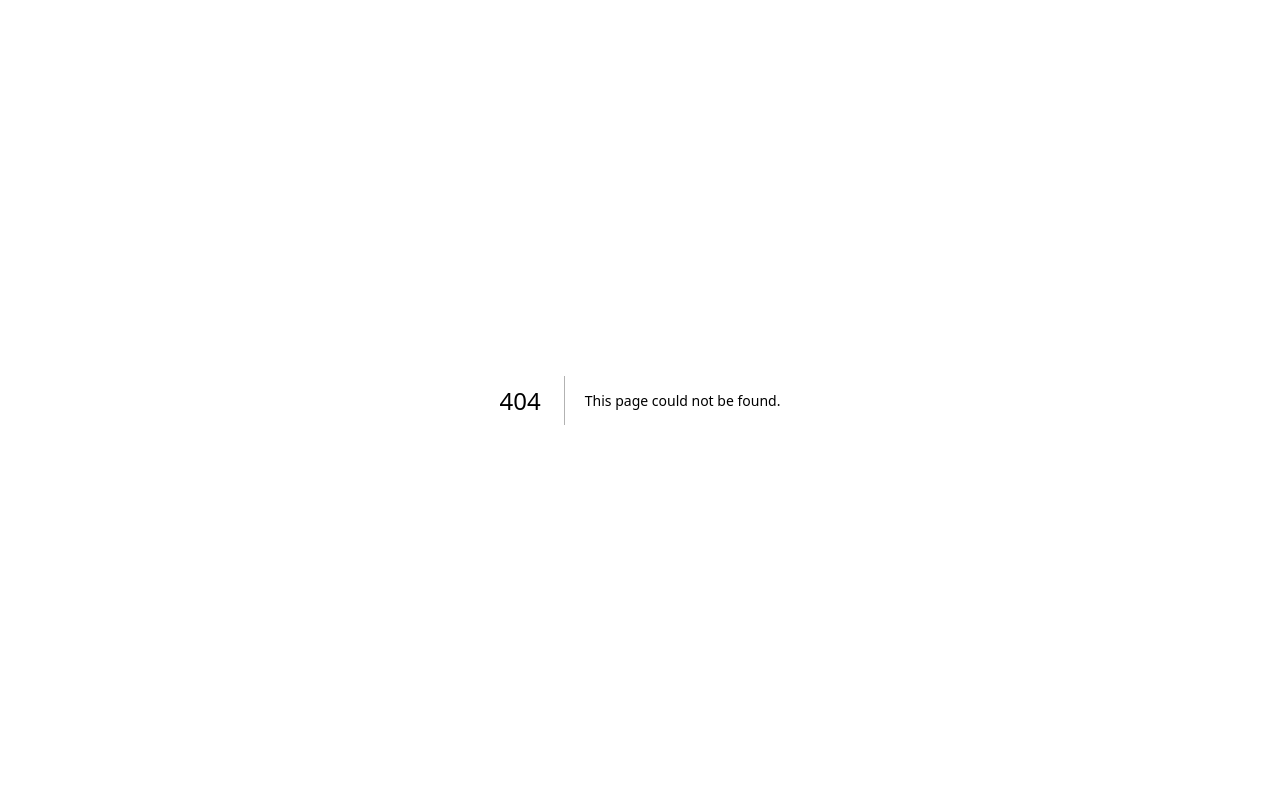
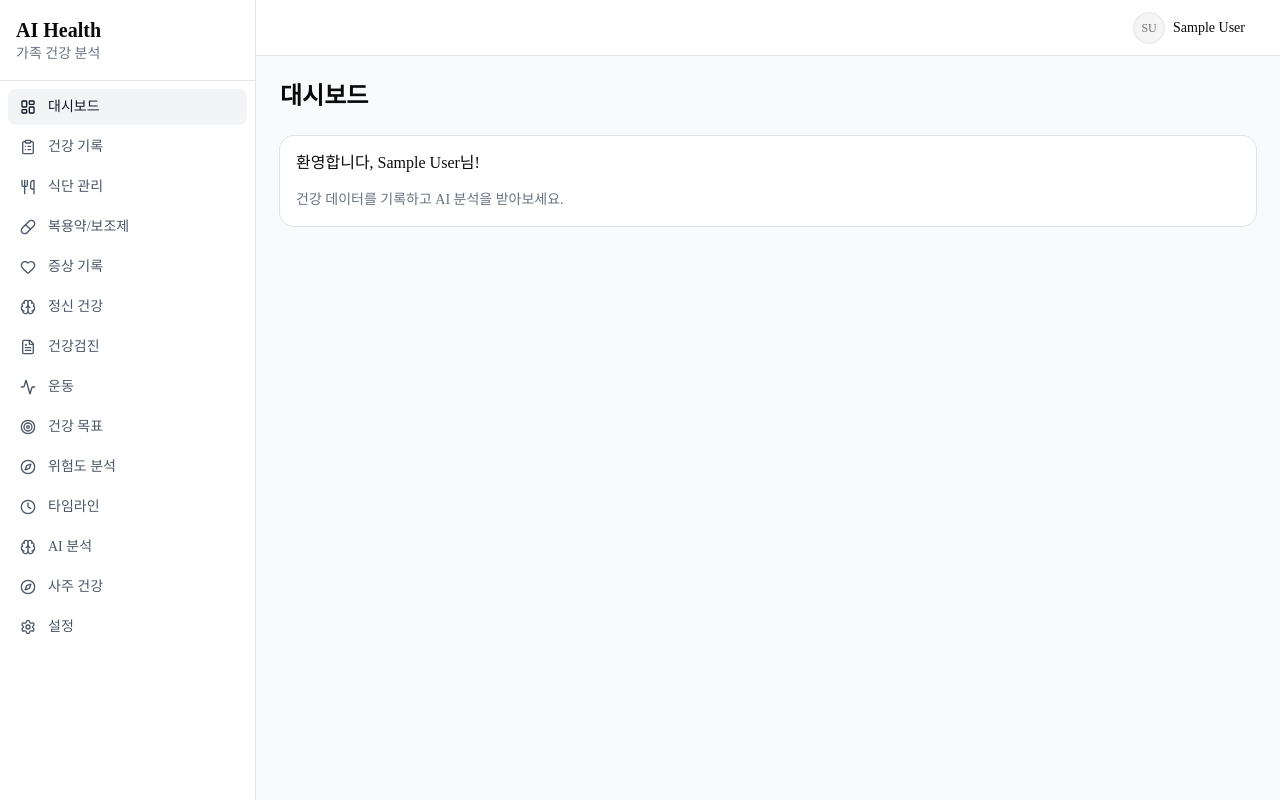
Before and after one commit to krdn/ai-health, a Next.js app: page /dashboard in a window 1280 px wide. Before the commit this address had no page. Built offline with nearby package versions, Linux system fonts and the light colour scheme; no server answers; sample sign-in values are in the browser's storage.

Commit message:
feat: 인증된 사용자 레이아웃 구현
사이드바 네비게이션, 헤더 (사용자 메뉴),
대시보드 페이지 껍데기, 미인증 시 리다이렉트

Co-Authored-By: Claude <noreply@anthropic.com>

```diff
--- /dev/null
+++ b/src/app/(app)/dashboard/page.tsx
@@ -0,0 +1,20 @@
+import { auth } from '@/lib/auth'
+import { Card, CardContent, CardHeader, CardTitle } from '@/components/ui/card'
+
+export default async function DashboardPage() {
+  const session = await auth()
+
+  return (
+    <div className="space-y-6">
+      <h2 className="text-2xl font-bold">대시보드</h2>
+      <Card>
+        <CardHeader>
+          <CardTitle>환영합니다, {session?.user?.name}님!</CardTitle>
+        </CardHeader>
+        <CardContent>
+          <p className="text-gray-500">건강 데이터를 기록하고 AI 분석을 받아보세요.</p>
+        </CardContent>
+      </Card>
+    </div>
+  )
+}
--- /dev/null
+++ b/src/app/(app)/layout.tsx
@@ -0,0 +1,19 @@
+import { redirect } from 'next/navigation'
+import { auth } from '@/lib/auth'
+import { Sidebar } from '@/components/layout/sidebar'
+import { Header } from '@/components/layout/header'
+
+export default async function AppLayout({ children }: { children: React.ReactNode }) {
+  const session = await auth()
+  if (!session) redirect('/login')
+
+  return (
+    <div className="flex h-screen">
+      <Sidebar />
+      <div className="flex-1 flex flex-col overflow-hidden">
+        <Header />
+        <main className="flex-1 overflow-y-auto p-6 bg-gray-50">{children}</main>
+      </div>
+    </div>
+  )
+}
--- /dev/null
+++ b/src/components/layout/header.tsx
@@ -0,0 +1,38 @@
+'use client'
+
+import { useSession, signOut } from 'next-auth/react'
+import { Button } from '@/components/ui/button'
+import { Avatar, AvatarFallback } from '@/components/ui/avatar'
+import {
+  DropdownMenu, DropdownMenuContent, DropdownMenuItem, DropdownMenuTrigger,
+} from '@/components/ui/dropdown-menu'
+
+export function Header() {
+  const { data: session } = useSession()
+
+  const name = session?.user?.name ?? '?'
+  const initials = /[가-힣]/.test(name)
+    ? name.slice(0, 2)
+    : name.split(' ').map(w => w[0]).join('').toUpperCase()
+
+  return (
+    <header className="h-14 border-b bg-white flex items-center justify-between px-6">
+      <div />
+      <DropdownMenu>
+        <DropdownMenuTrigger asChild>
+          <Button variant="ghost" className="flex items-center gap-2">
+            <Avatar className="h-8 w-8">
+              <AvatarFallback className="text-xs">{initials}</AvatarFallback>
+            </Avatar>
+            <span className="text-sm">{session?.user?.name}</span>
+          </Button>
+        </DropdownMenuTrigger>
+        <DropdownMenuContent align="end">
+          <DropdownMenuItem onClick={() => signOut({ callbackUrl: '/login' })}>
+            로그아웃
+          </DropdownMenuItem>
+        </DropdownMenuContent>
+      </DropdownMenu>
+    </header>
+  )
+}
--- /dev/null
+++ b/src/components/layout/sidebar.tsx
@@ -0,0 +1,56 @@
+'use client'
+
+import Link from 'next/link'
+import { usePathname } from 'next/navigation'
+import { cn } from '@/lib/utils'
+import {
+  LayoutDashboard, ClipboardList, Pill, FileText, Brain, Compass,
+  Target, Activity, Utensils, Heart, Clock, Settings,
+} from 'lucide-react'
+
+const navItems = [
+  { href: '/dashboard', label: '대시보드', icon: LayoutDashboard },
+  { href: '/records', label: '건강 기록', icon: ClipboardList },
+  { href: '/nutrition', label: '식단 관리', icon: Utensils },
+  { href: '/medications', label: '복용약/보조제', icon: Pill },
+  { href: '/symptoms', label: '증상 기록', icon: Heart },
+  { href: '/mental', label: '정신 건강', icon: Brain },
+  { href: '/checkup', label: '건강검진', icon: FileText },
+  { href: '/exercise', label: '운동', icon: Activity },
+  { href: '/goals', label: '건강 목표', icon: Target },
+  { href: '/risk', label: '위험도 분석', icon: Compass },
+  { href: '/timeline', label: '타임라인', icon: Clock },
+  { href: '/insight', label: 'AI 분석', icon: Brain },
+  { href: '/saju', label: '사주 건강', icon: Compass },
+  { href: '/settings', label: '설정', icon: Settings },
+]
+
+export function Sidebar() {
+  const pathname = usePathname()
+
+  return (
+    <aside className="w-64 border-r bg-white h-screen sticky top-0 overflow-y-auto">
+      <div className="p-4 border-b">
+        <h1 className="text-xl font-bold">AI Health</h1>
+        <p className="text-sm text-gray-500">가족 건강 분석</p>
+      </div>
+      <nav className="p-2 space-y-1">
+        {navItems.map(({ href, label, icon: Icon }) => (
+          <Link
+            key={href}
+            href={href}
+            className={cn(
+              'flex items-center gap-3 px-3 py-2 rounded-md text-sm transition-colors',
+              pathname === href
+                ? 'bg-gray-100 text-gray-900 font-medium'
+                : 'text-gray-600 hover:bg-gray-50 hover:text-gray-900'
+            )}
+          >
+            <Icon className="h-4 w-4" />
+            {label}
+          </Link>
+        ))}
+      </nav>
+    </aside>
+  )
+}
```
